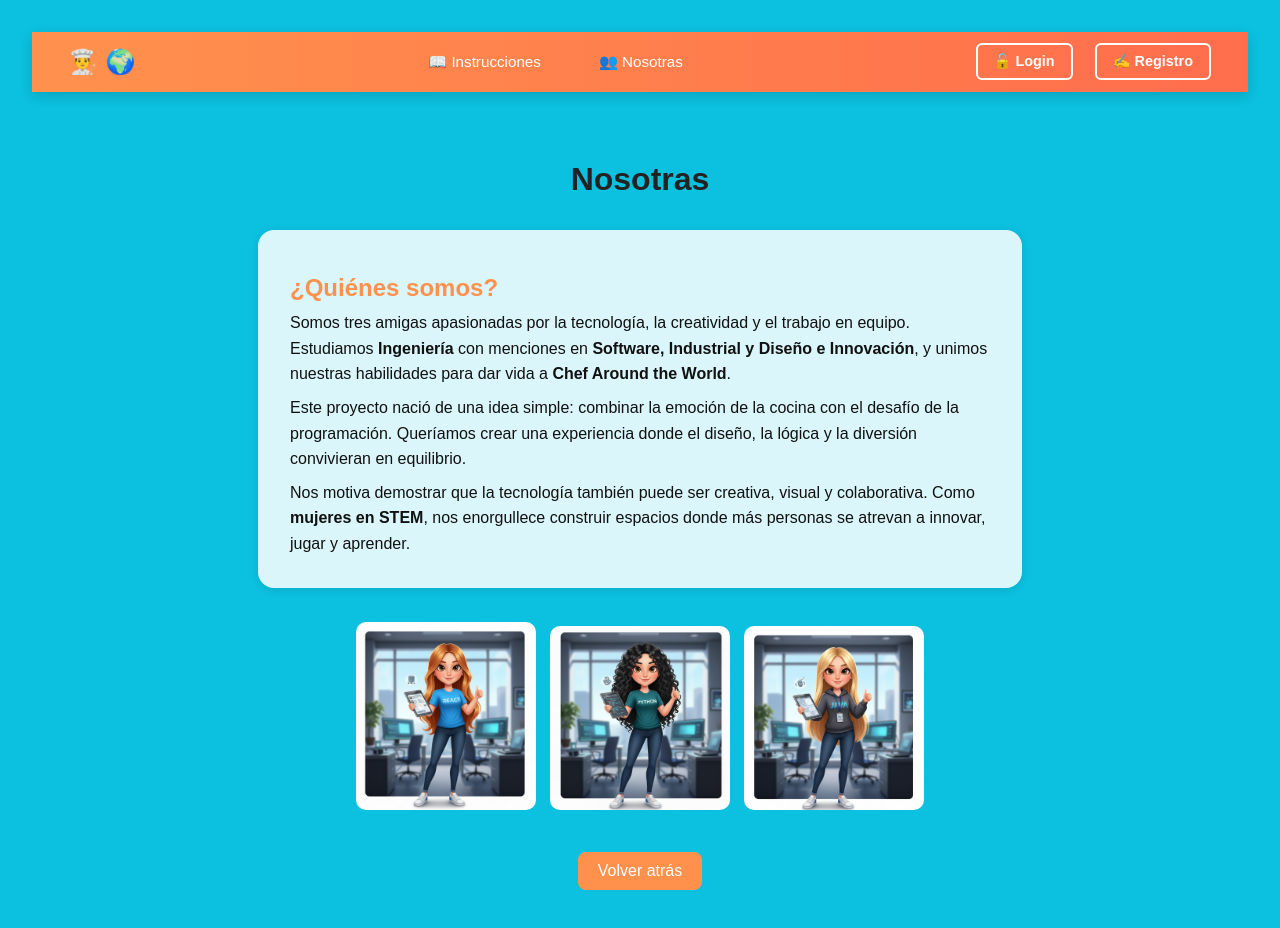
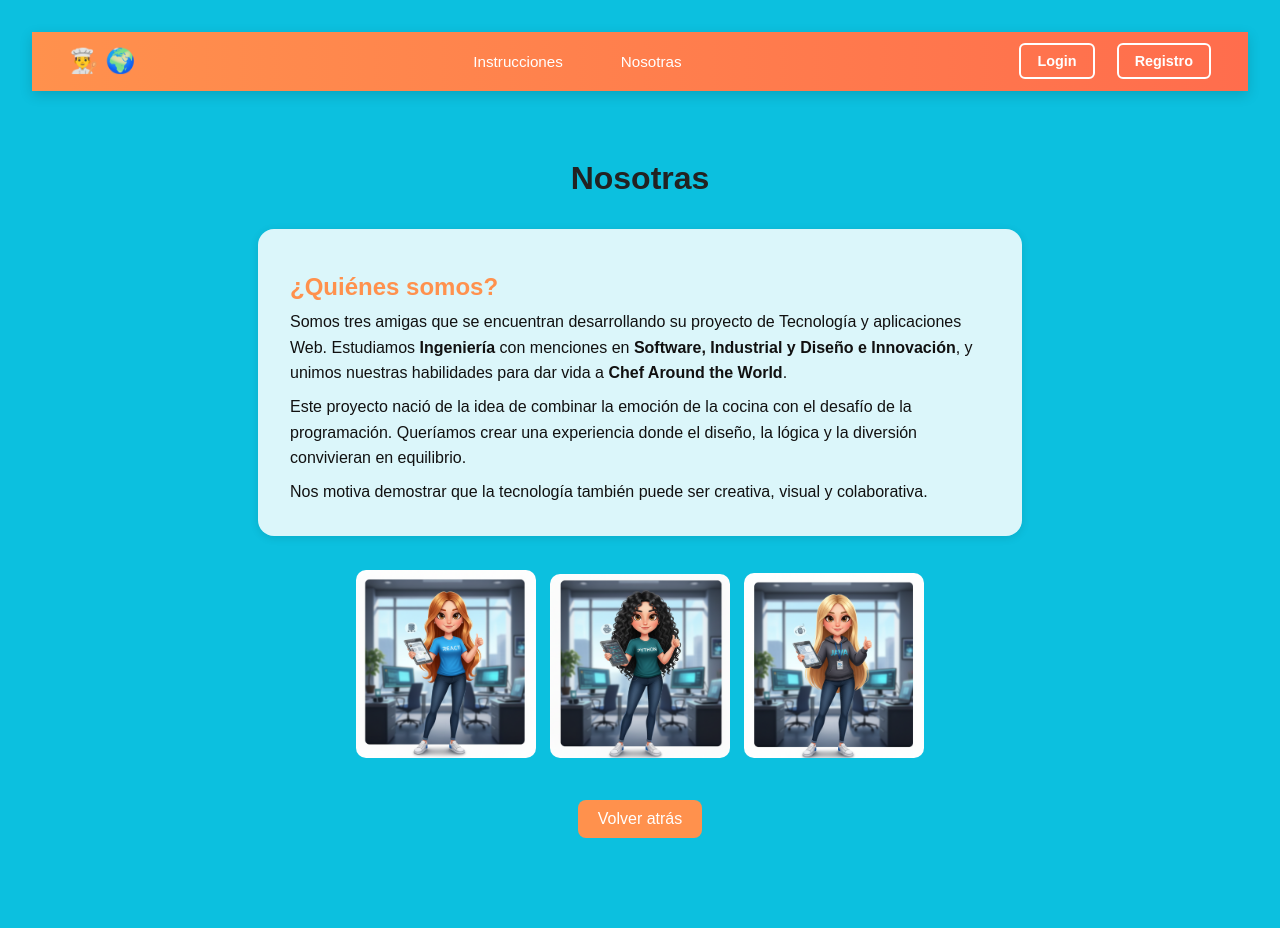
Before and after one commit to franmolinam/Hasbro_front_copia, a React (Vite) app: page /nosotras in a window 1280 px wide. Shown: the top 928 px of the page. Built offline with nearby package versions, Linux system fonts and the light colour scheme.

Commit message:
cambios finales

```diff
--- a/src/common/Navbar.jsx
+++ b/src/common/Navbar.jsx
@@ -37,12 +37,12 @@ export default function Navbar() {
         <ul className="nav-menu">
           <li>
             <button onClick={() => navigate("/instructions")} className="nav-link">
-              📖 Instrucciones
+              Instrucciones
             </button>
           </li>
           <li>
             <button onClick={() => navigate("/nosotras")} className="nav-link">
-              👥 Nosotras
+              Nosotras
             </button>
           </li>
         </ul>
@@ -52,15 +52,15 @@ export default function Navbar() {
           {!token ? (
             <>
               <button onClick={() => navigate("/login")} className="nav-btn login-btn">
-                🔓 Login
+                Login
               </button>
               <button onClick={() => navigate("/signup")} className="nav-btn signup-btn">
-                ✍️ Registro
+                Registro
               </button>
             </>
           ) : (
             <button onClick={handleLogout} className="nav-btn logout-btn">
-              🚪 Logout
+              Logout
             </button>
           )}
         </div>
--- a/src/game/Lobby.jsx
+++ b/src/game/Lobby.jsx
@@ -370,7 +370,7 @@ export default function Lobby() {
             Unirse a una partida aleatoria
           </button>
 
-          <button onClick={() => navigate("/bienvenida")}>⬅️ Volver</button>
+          <button onClick={() => navigate("/bienvenida")}>Volver</button>
         </>
       ) : (
         <SelectorAvatar onSelect={handleAvatarSelect} onCancel={handleCancelarSeleccion} />
--- a/src/game/Nosotras.jsx
+++ b/src/game/Nosotras.jsx
@@ -23,17 +23,16 @@ export default function Nosotras() {
       <section>
         <h2>¿Quiénes somos?</h2>
         <p>
-          Somos tres amigas apasionadas por la tecnología, la creatividad y el trabajo en equipo.
+          Somos tres amigas que se encuentran desarrollando su proyecto de Tecnología y aplicaciones Web.
           Estudiamos <strong>Ingeniería</strong> con menciones en <strong>Software, Industrial y Diseño e Innovación</strong>,
           y unimos nuestras habilidades para dar vida a <strong>Chef Around the World</strong>.
         </p>
         <p>
-          Este proyecto nació de una idea simple: combinar la emoción de la cocina con el desafío de la programación.
+          Este proyecto nació de la idea de combinar la emoción de la cocina con el desafío de la programación.
           Queríamos crear una experiencia donde el diseño, la lógica y la diversión convivieran en equilibrio.
         </p>
         <p>
           Nos motiva demostrar que la tecnología también puede ser creativa, visual y colaborativa.
-          Como <strong>mujeres en STEM</strong>, nos enorgullece construir espacios donde más personas se atrevan a innovar, jugar y aprender.
         </p>
       </section>
 
--- a/src/profile/Login.jsx
+++ b/src/profile/Login.jsx
@@ -52,7 +52,7 @@ export default function Login() {
 
       {cargando ? (
         <div className="loading">
-          ⏳ Iniciando sesión, por favor espera...
+          Iniciando sesión, por favor espera...
         </div>
       ) : (
         <form onSubmit={handleSubmit}>
```
Also changed, not shown: 1 other file (tests, documents, lock files or other folders).
